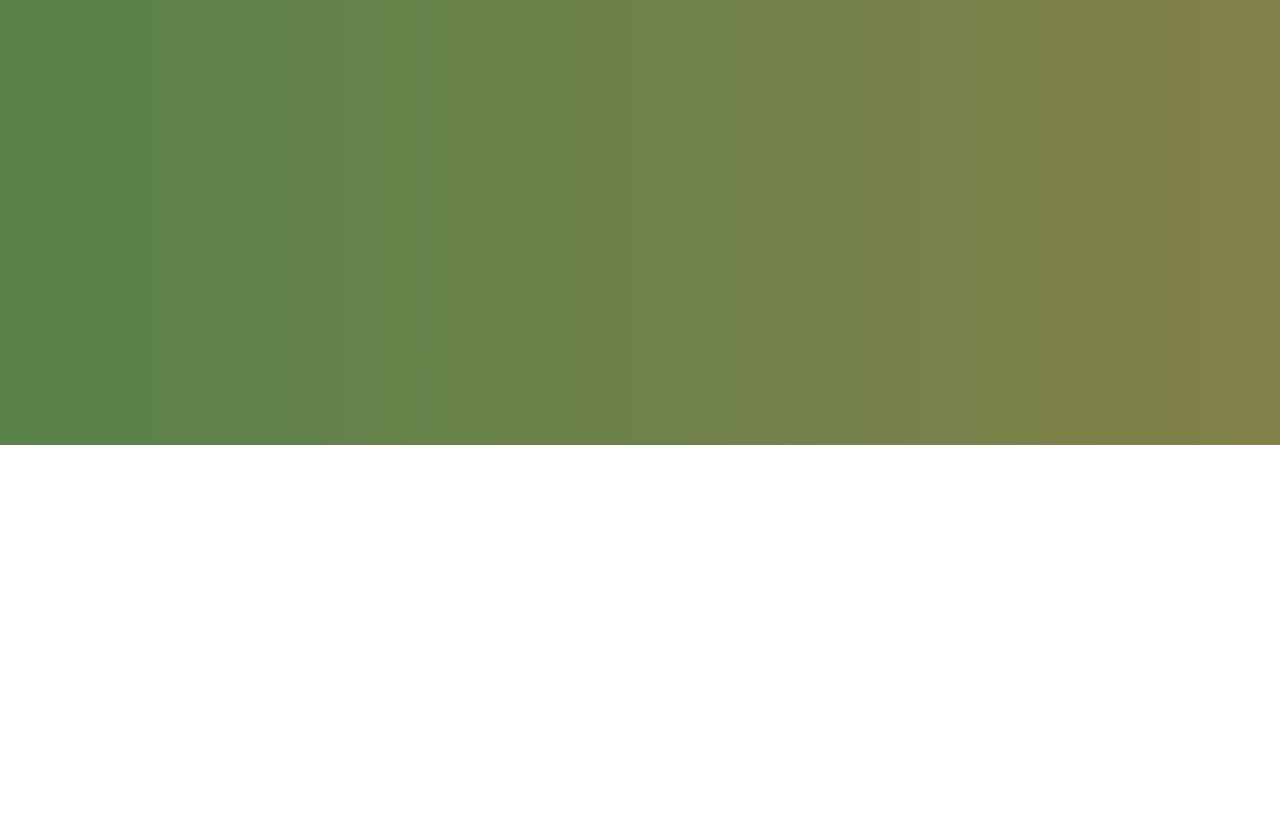
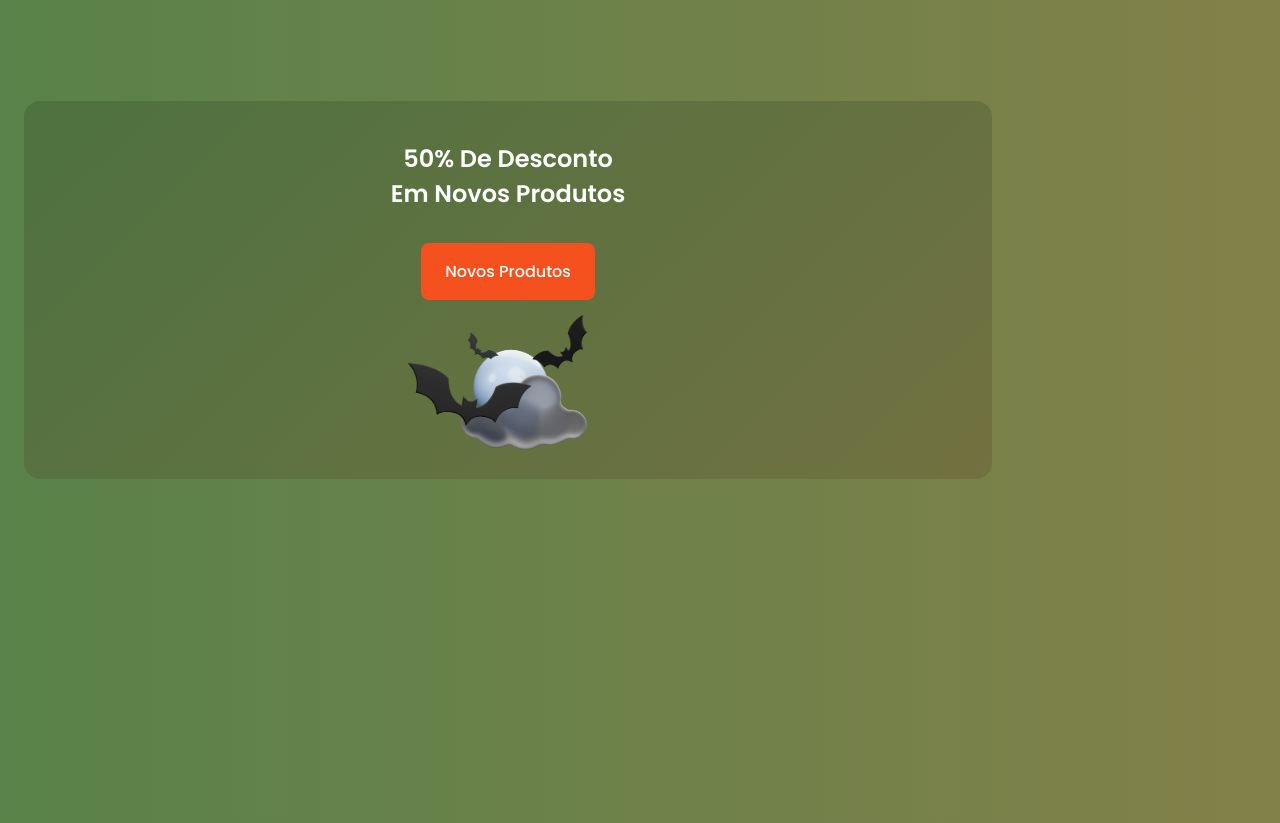
Before and after one commit to thalesfelippe/happy-halloween, a plain HTML site: page index.html in a window 1280 px wide. Shown: the part 2941-3764 px from the top of the page. Before the commit the page ends 3386 px from the top, so only its background shows below. Drawn offline with nearby package versions, Linux system fonts and the light colour scheme.

Commit message:
discount section

```diff
--- a/css/styles.css
+++ b/css/styles.css
@@ -469,7 +469,26 @@ button{
 }
 
 /* DISCOUNT */
+.discount_container {
+  background: var(--container-color);
+  border-radius: 16px;
+  padding: 40px 0 24px;
+  row-gap: 12px;
+}
 
+.discount_data {
+  text-align: center;
+}
+
+.discount_title {
+  font-size: var(--h2-font-size);
+  margin-bottom: var(--mb-2);
+}
+
+.discount_img {
+  width: 200px;
+  justify-self: center;
+}
 
 /* NEW ARRIVALS */
 
--- a/index.html
+++ b/index.html
@@ -257,7 +257,14 @@
 
             <!-- DISCOUNT -->
             <section class="section discount">
+                <div class="discount_container container grid">
+                    <div class="discount_data">
+                        <h2 class="discount_title">50% De Desconto <br> Em Novos Produtos</h2>
+                        <a href="#" class="button">Novos Produtos</a>
+                    </div>
 
+                    <img src="./img/discount-img.png" alt="" class="discount_img">
+                </div>
             </section>
 
             <!-- NEW ARRIVALS -->
```
